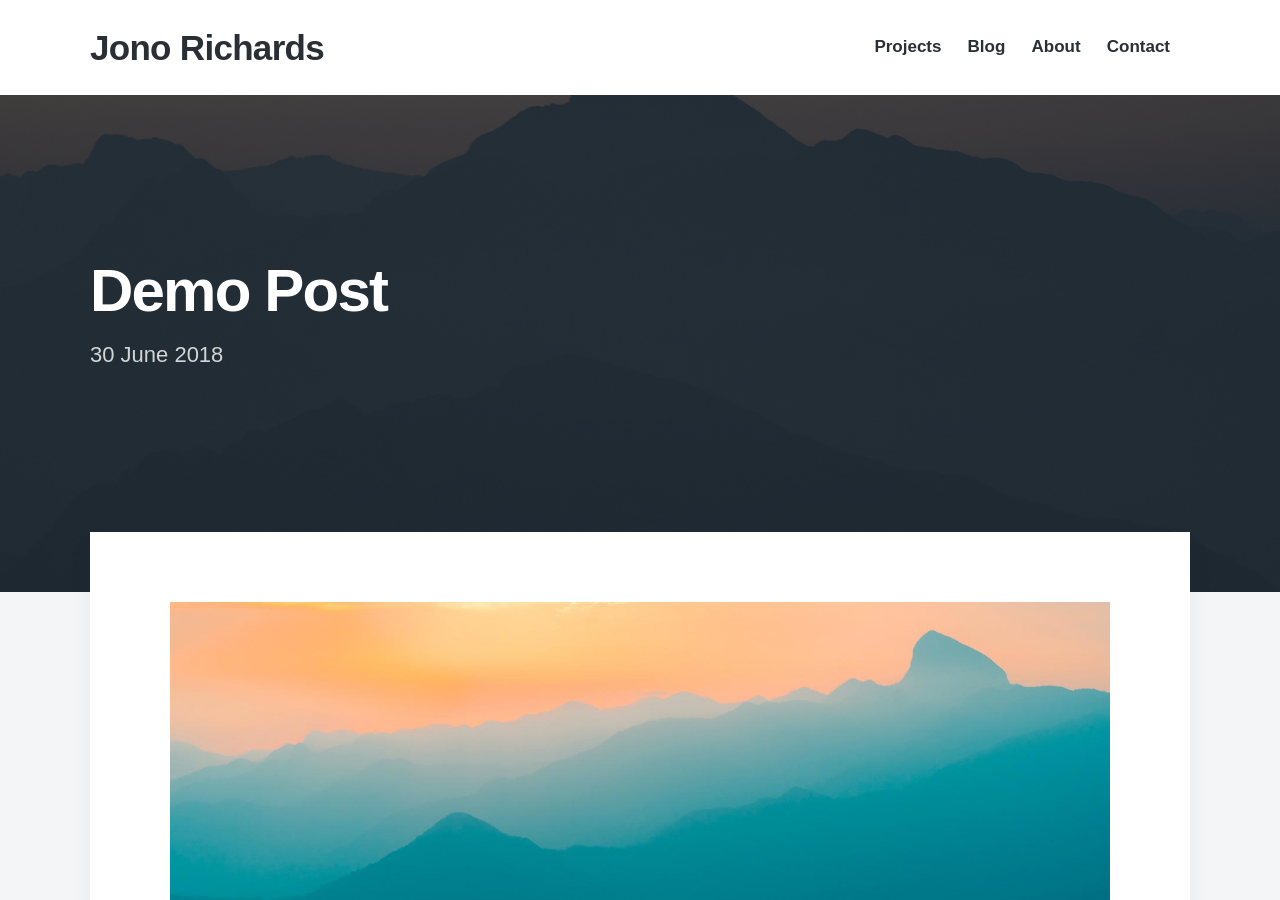
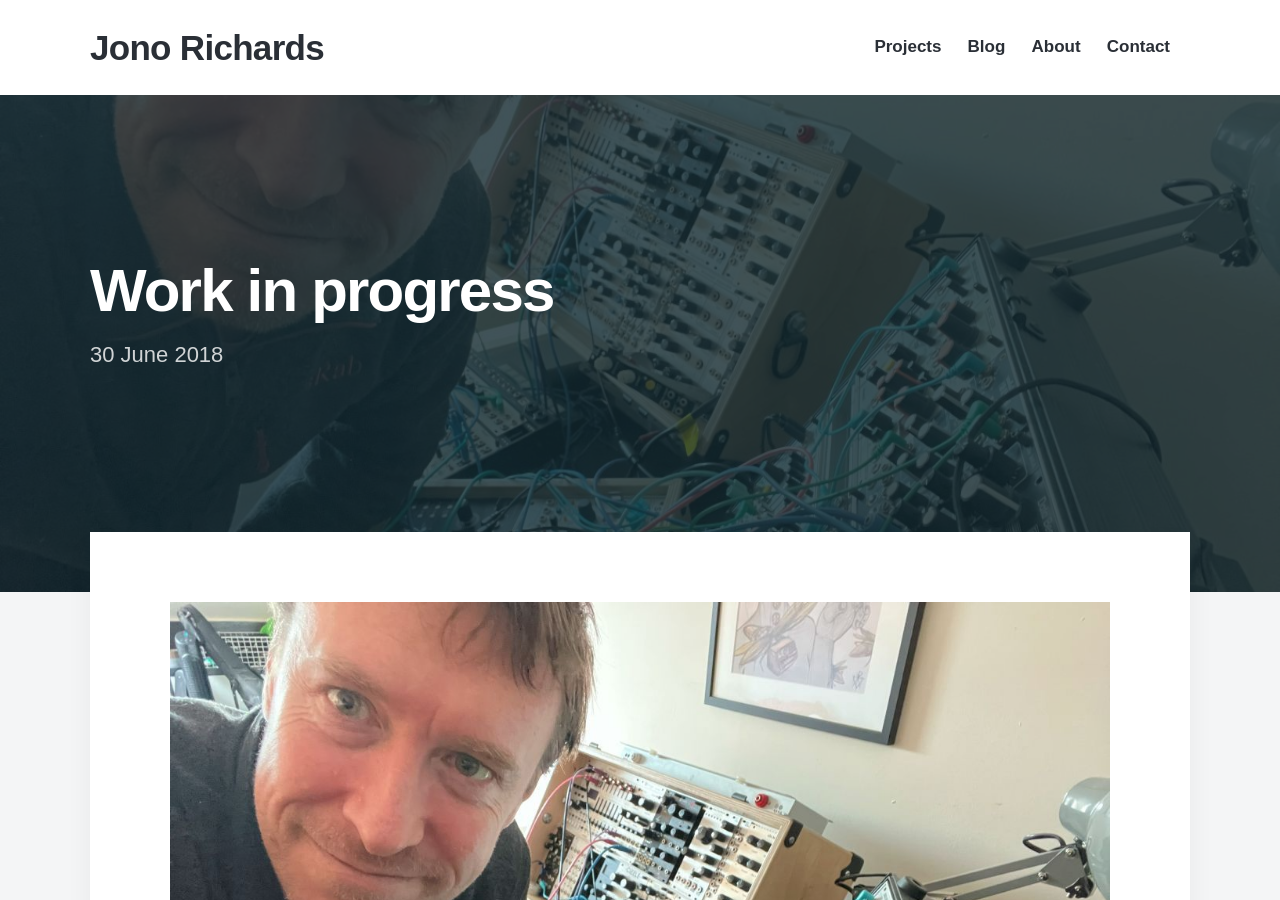
Before and after one commit to jonorichards/jonorichards.github.io, a Jekyll site: the page built from _posts/2018-06-30-demo-post.md, in a window 1280 px wide and 900 px high. Built offline with Jekyll 4.4.1, drawn with Linux system fonts in a browser that asks for light colours; nearby versions of some CDN libraries; some web fonts are replaced.

Commit message:
Update 2018-06-30-demo-post.md

```diff
--- a/_posts/2018-06-30-demo-post.md
+++ b/_posts/2018-06-30-demo-post.md
@@ -1,11 +1,11 @@
 ---
-title: 'Demo Post'
+title: 'Work in progress'
 date: 2018-06-30 00:00:00
-description: This page is a demo that shows everything you can do inside portfolio and blog posts.
-featured_image: '/images/demo/demo-square.jpg'
+description:
+featured_image: '/images/jono/me_modular.jpg'
 ---
 
-![](/images/demo/demo-landscape.jpg)
+![](/images/jono/me_modular.jpg)
 
 ## Demo content
 
```
